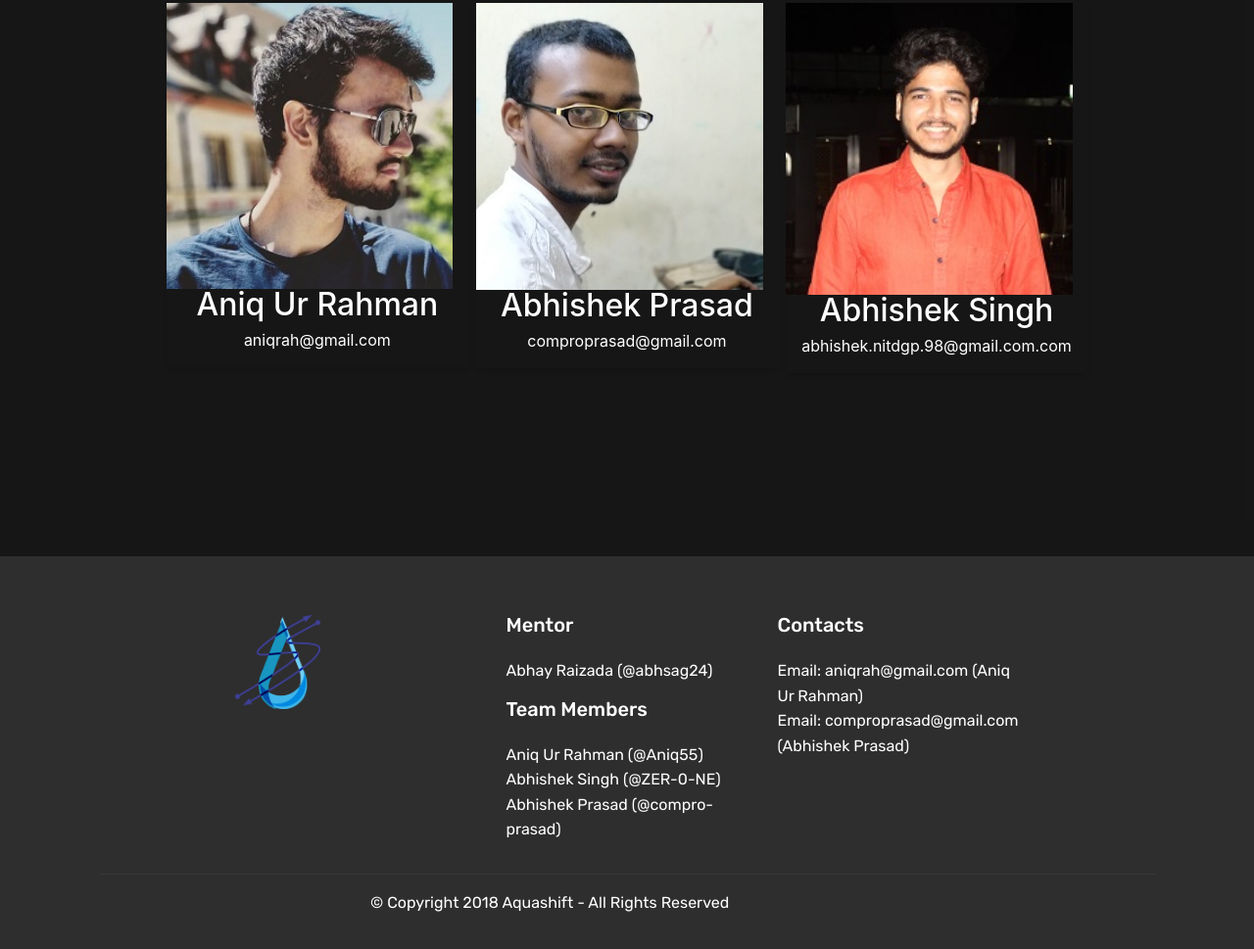
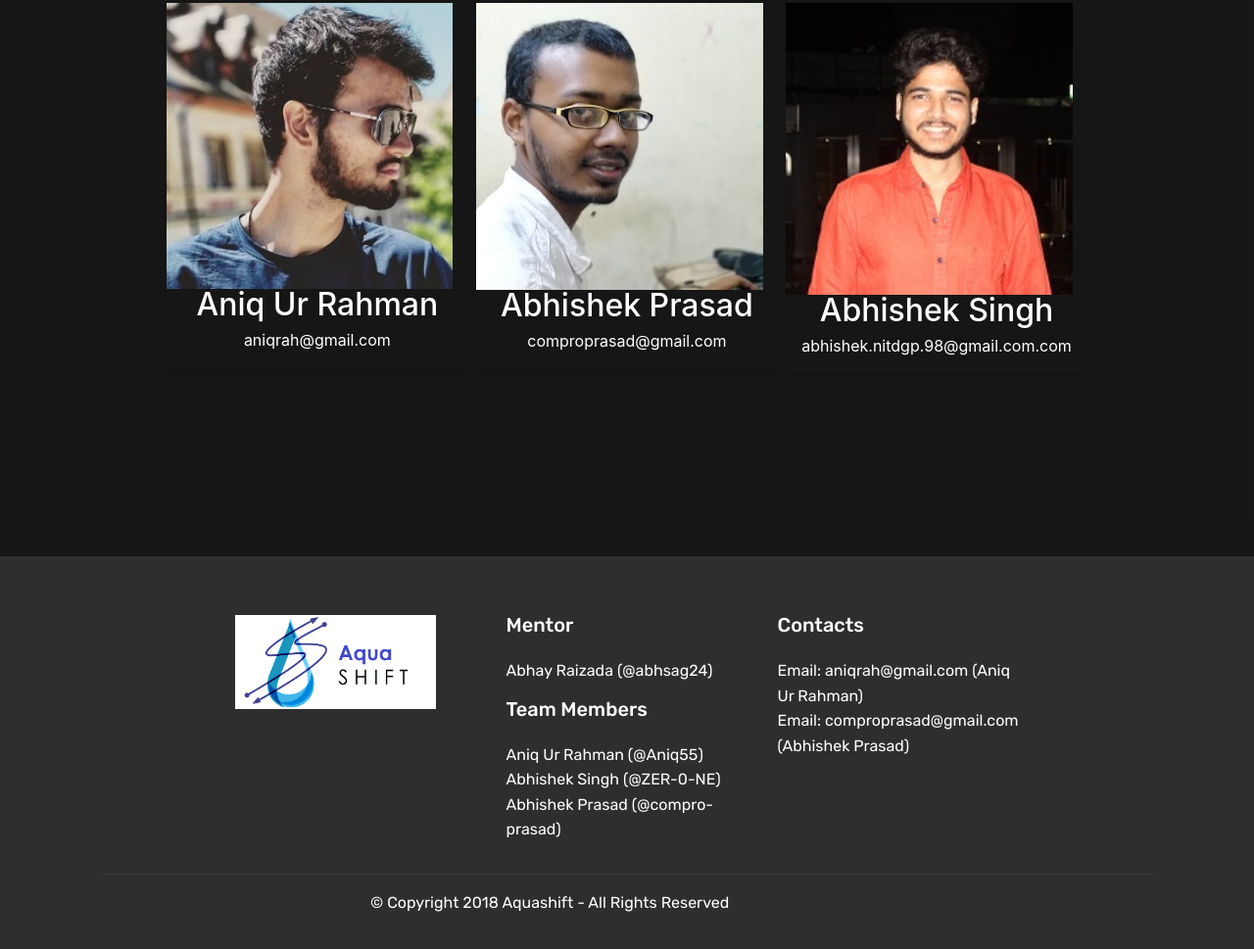
Before and after one commit to Aqua-Shift/Aqua-Shift.github.io, a plain HTML site: page index.html in a window 1280 px wide. Shown: the part 3896-4865 px from the top of the page at 98% size. Drawn offline with Linux system fonts and the light colour scheme; files whose address does not match are found by name.

Commit message:
Update index.html

```diff
--- a/index.html
+++ b/index.html
@@ -301,7 +301,7 @@ html {
             <div class="col-12 col-md-3">
                 <div class="media-wrap">
                     <a href="#">
-                        <img src="assets/images/logo.png" alt="Aquashift logo">
+                        <img src="assets/images/logo1.png" alt="Aquashift logo">
                     </a>
                 </div>
             </div>
```
